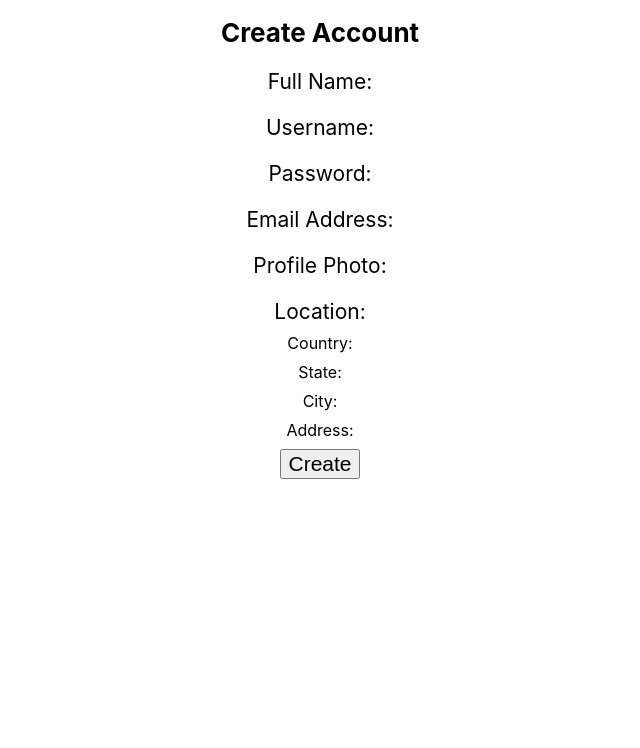
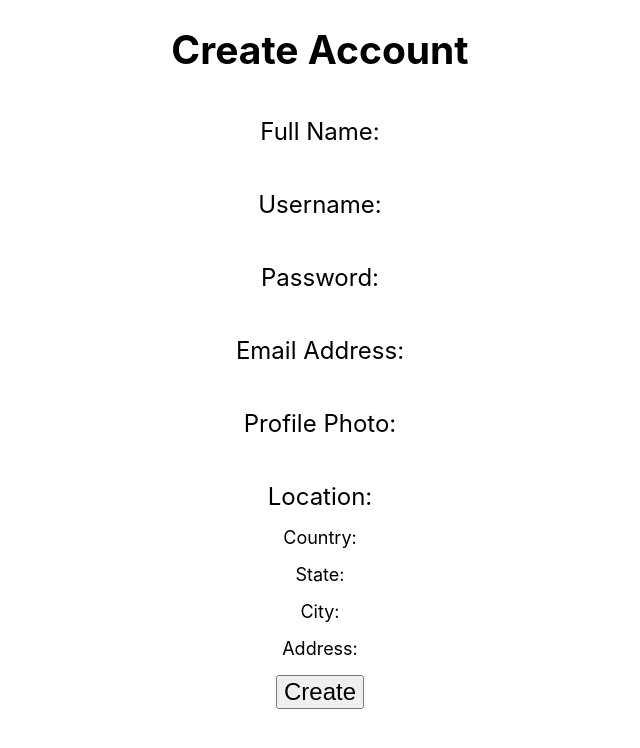
Before and after one commit to agiledev-students-spring2023/final-project-awesome-united, a React (Create React App) app in the folder front-end/: page /createAccount in a window 1280 px wide. Shown: the top 748 px of the page, without its empty margins (320-960 px from the left). Built offline with nearby package versions, Linux system fonts and the light colour scheme.

Commit message:
Fixed CSS

```diff
--- a/front-end/src/pages/CreateAccount/CreateAccount.css
+++ b/front-end/src/pages/CreateAccount/CreateAccount.css
@@ -1,11 +1,11 @@
 h1{
     text-align: center;
-    font-size: calc(10px + 2vmin);
+    font-size: calc(15px + 3vmin);
 }
 
 *{
     box-sizing: border-box;
-    font-size: calc(5px + 2vmin);
+    font-size: calc(8px + 2vmin);
 }
 
 html, body{
@@ -18,28 +18,28 @@ img{
 }
 
 .FullName{
-    margin: calc(5px + 2vmin);
+    margin: calc(20px + 3vmin);
 }
 
 .Username{
-    margin: calc(5px + 2vmin);
+    margin: calc(20px + 3vmin);
 }
 
 .PassWord{
-    margin: calc(5px + 2vmin);
+    margin: calc(20px + 3vmin);
 }
 
 .EmailAddress{
-    margin: calc(5px + 2vmin);
+    margin: calc(20px + 3vmin);
 }
 
 .ProfilePhoto{
-    margin: calc(5px + 2vmin);
+    margin: calc(20px + 3vmin);
 }
 
 .Country, .State, .City, .Address{
-    font-size: calc(8px + 1vmin);
-    margin: calc(1px + 1vmin);
+    font-size: calc(2px + 2vmin);
+    margin: calc(8px + 1vmin);
 }
 
 .CreateAccount{
```
